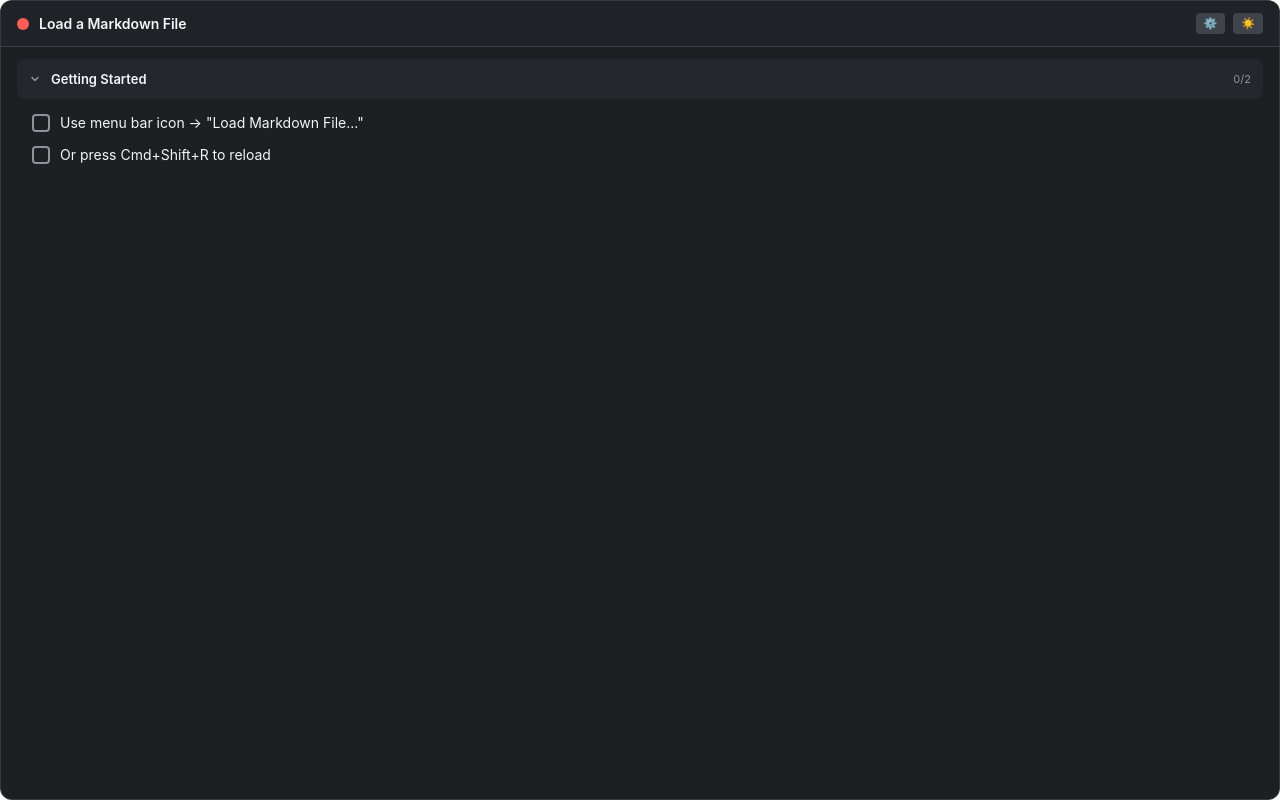
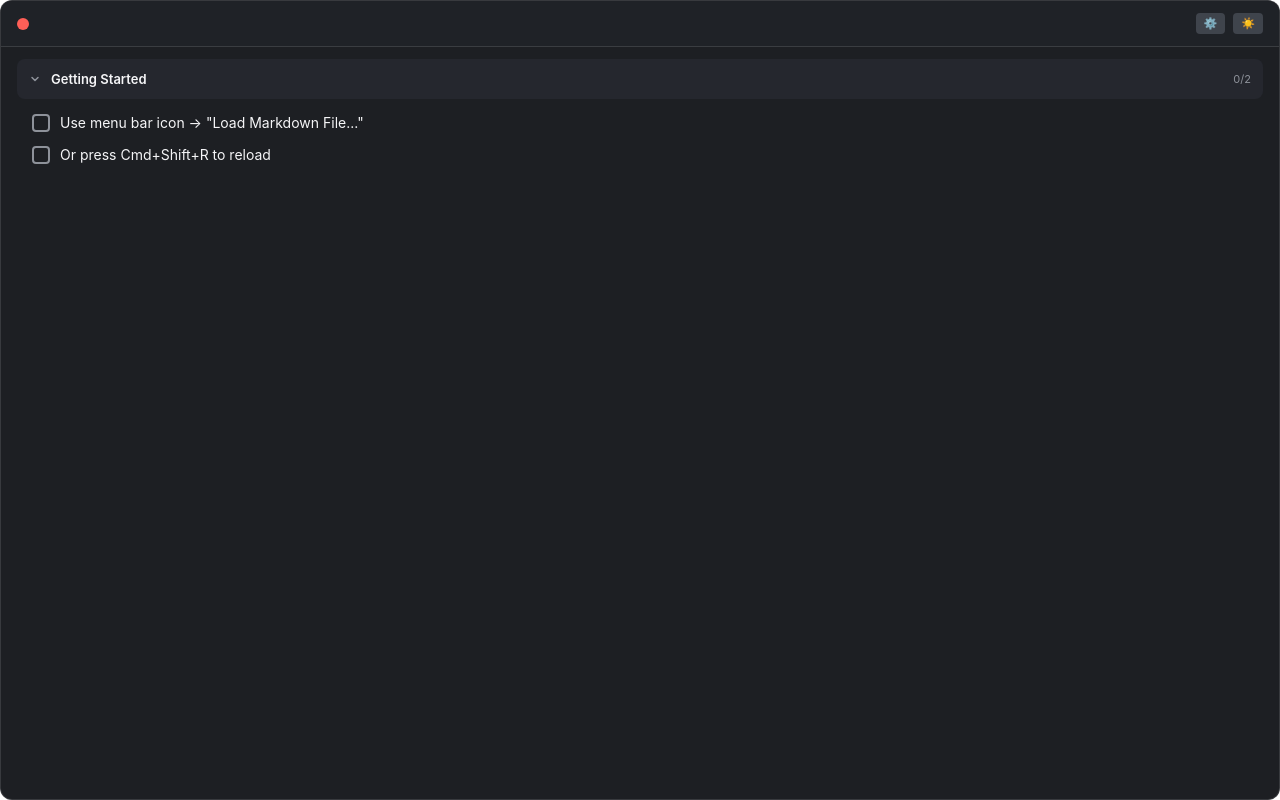
Before and after one commit to scdozier/stepsheet, a React app: page / in a window 1280 px wide. Built offline with nearby package versions, Linux system fonts and the light colour scheme.

Commit message:
Move title from header to content area
- Title (# heading) now displays as large text in content area
- Removed title from header bar (now just has close button)
- Header bar is minimal: close button + settings/theme buttons

```diff
--- a/src/App.tsx
+++ b/src/App.tsx
@@ -459,8 +459,7 @@ const App: React.FC = () => {
     }));
   };
 
-  // Get display title from markdown or fallback
-  const displayTitle = checklistData.title || 'DemoOverlay';
+
 
   return (
     <div style={{
@@ -491,7 +490,7 @@ const App: React.FC = () => {
           transition: 'background-color 0.3s, border-color 0.3s',
         }}
       >
-        {/* Left side: Close button + Title */}
+        {/* Left side: Close button */}
         <div style={{ display: 'flex', alignItems: 'center', gap: '10px', overflow: 'hidden', flex: 1 }}>
           {/* Close button (red traffic light) */}
           <button
@@ -518,18 +517,6 @@ const App: React.FC = () => {
             title="Close window"
             aria-label="Close window"
           />
-          <h1 style={{
-            fontSize: '0.875em',
-            fontWeight: 600,
-            margin: 0,
-            color: theme.colors.textPrimary,
-            transition: 'color 0.3s',
-            overflow: 'hidden',
-            textOverflow: 'ellipsis',
-            whiteSpace: 'nowrap',
-          }}>
-            {displayTitle}
-          </h1>
         </div>
 
         {/* Header buttons - must be no-drag */}
--- a/src/components/Checklist.tsx
+++ b/src/components/Checklist.tsx
@@ -20,7 +20,23 @@ const Checklist: React.FC<ChecklistProps> = ({ data, onToggleItem, onSelectItem
         padding: '12px 16px',
       }}
     >
-      {/* Sections */}
+      {/* Main Title (from # heading in markdown) */}
+      {data.title && data.title !== 'Load a Markdown File' && (
+        <h1
+          style={{
+            fontSize: '1.5em',
+            fontWeight: 700,
+            margin: '0 0 16px 0',
+            color: theme.colors.textPrimary,
+            transition: 'color 0.3s',
+            lineHeight: 1.3,
+          }}
+        >
+          {data.title}
+        </h1>
+      )}
+
+      {/* Sections (## headings) */}
       {data.sections.map((section) => (
         <Section
           key={section.id}
```
